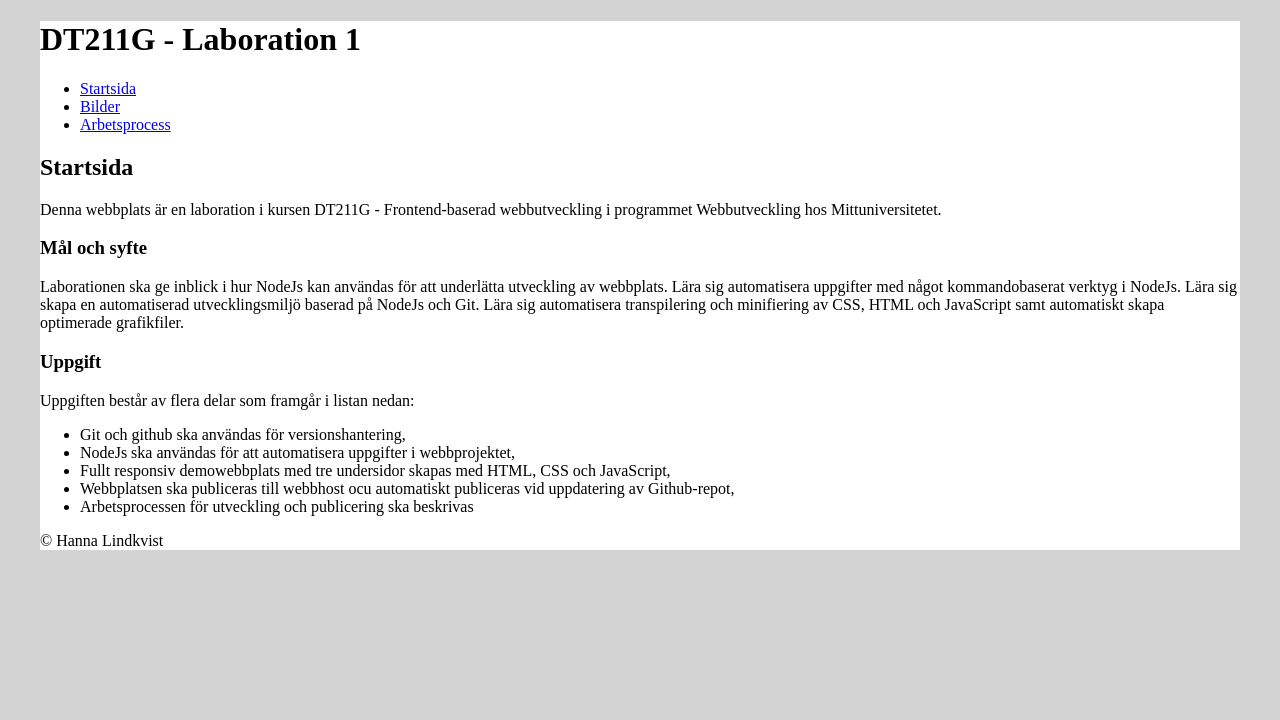
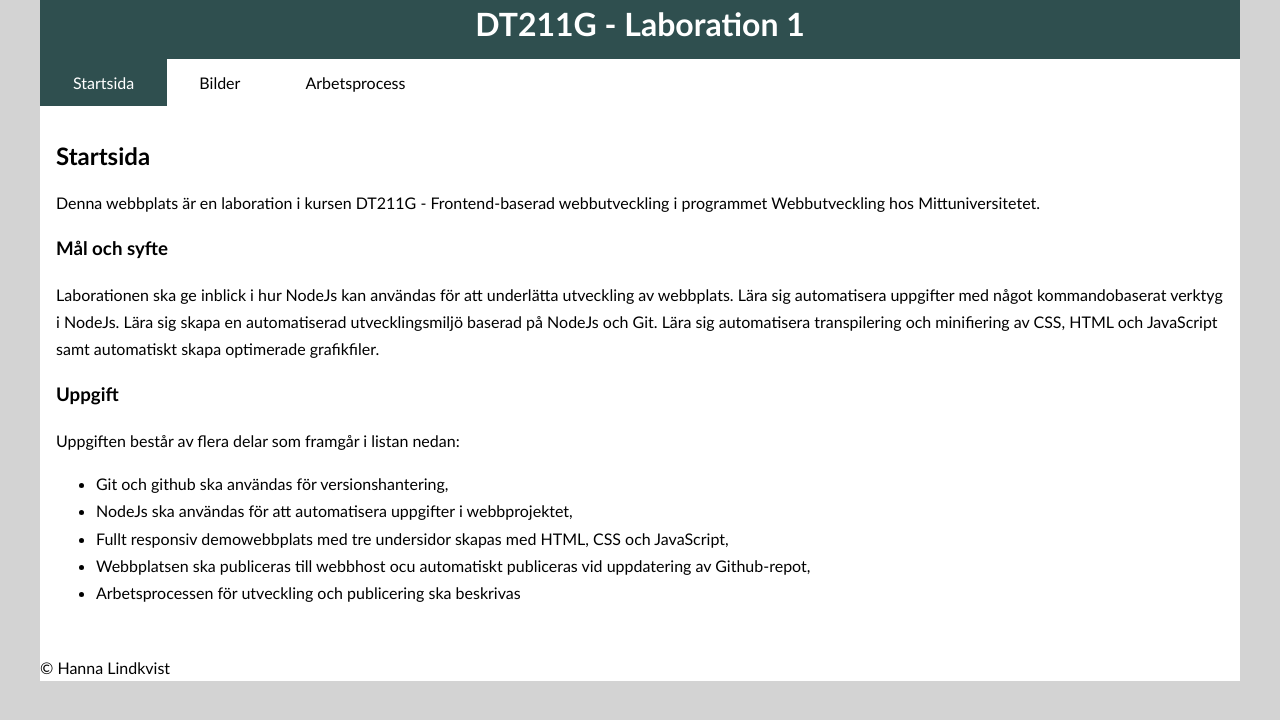
Before and after one commit to Safe-Pizza/DT211G_Lab1_Vite, a website built with Vite: page index.html in a window 1280 px wide. Built offline with nearby package versions, Linux system fonts and the light colour scheme.

Commit message:
styling css

```diff
--- a/index.html
+++ b/index.html
@@ -15,7 +15,7 @@
       <h1>DT211G - Laboration 1</h1>
       <nav>
         <ul>
-          <li><a href="/">Startsida</a></li>
+          <li><a class="current-page" href="/">Startsida</a></li>
           <li><a href="/pictures">Bilder</a></li>
           <li><a href="/process">Arbetsprocess</a></li>
         </ul>
--- a/src/css/styles.css
+++ b/src/css/styles.css
@@ -1,6 +1,9 @@
 body {
+    margin: 0 auto;
     background-color: lightgray;
     color: black;
+    line-height: 1.7em;
+    font-family: 'Trebuchet MS', 'Lucida Sans Unicode', 'Lucida Grande', 'Lucida Sans', Arial, sans-serif;
 }
 
 .container {
@@ -8,3 +11,50 @@ body {
     max-width: 1200px;
     background-color: white;
 }
+
+header {
+    background-color: darkslategrey;
+    color: white;
+}
+
+header h1 {
+    text-align: center;
+    margin-top: 0;
+    padding-top: 10px;
+}
+
+nav {
+    background-color: white;
+}
+
+nav ul {
+    list-style: none;
+    padding: 0;
+    margin: 0;
+}
+
+nav ul li {
+    display: inline-block;
+    margin-right: -5px;
+}
+
+nav ul li a {
+    display: inline-block;
+    text-decoration: none;
+    color: black;
+    padding: 10px 33px;
+}
+
+nav ul li a:hover {
+    background-color: rgba(0, 0, 0, 0.2);
+    color: black;
+}
+
+.current-page {
+    background-color: darkslategrey;
+    color:white;
+}
+
+main {
+    padding: 1em;
+}
```
Also changed, not shown: pictures.html (+1 -1 lines), process.html (+1 -1 lines).
